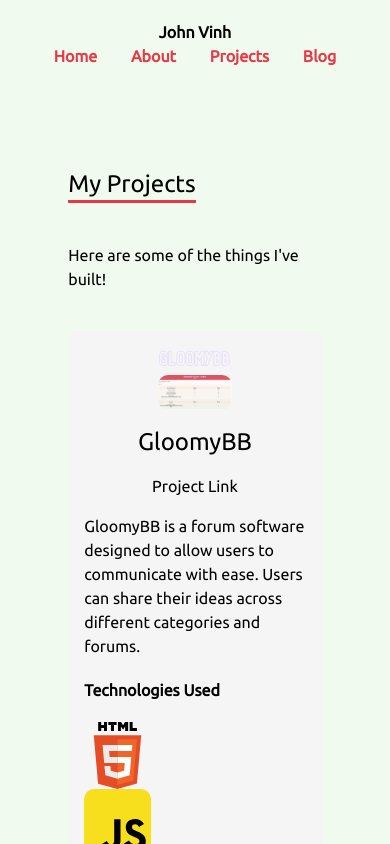
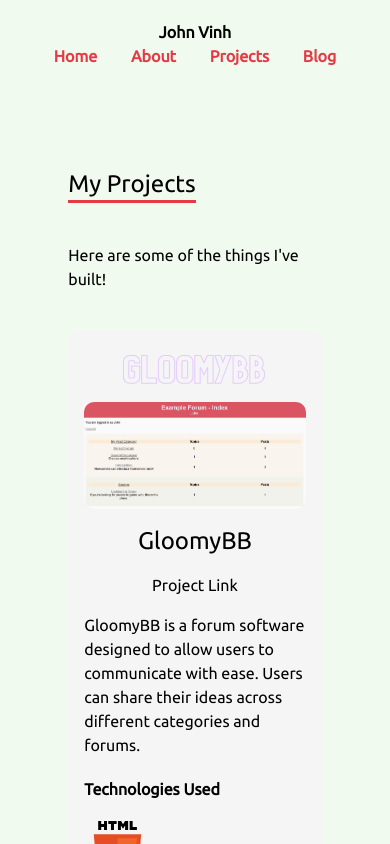
Before and after one commit to johnvinh/john-vinh-website, a SvelteKit app: page /projects in a window 390 px wide. Shown: the top 844 px of the page. Built offline with nearby package versions, Linux system fonts and the light colour scheme.

Commit message:
Make title and main image of projects bigger on mobile

```diff
--- a/src/components/Project.svelte
+++ b/src/components/Project.svelte
@@ -10,8 +10,8 @@
 </script>
 
 <div class="mt-10 box">
-    <img src="/images/{titleImage}" alt="{title}" class="w-1/2 mx-auto">
-    <img src="/images/{mainImage}" class="w-1/3 mx-auto" alt="{title} logo">
+    <img src="/images/{titleImage}" alt="{title}" class="md:w-1/2 mx-auto">
+    <img src="/images/{mainImage}" class="md:w-1/3 mx-auto" alt="{title} logo">
     <h3 class="text-2xl text-center">{title}</h3>
     <a href={link} ><p class="text-center">Project Link</p></a>
     <p>{info}</p>
```
